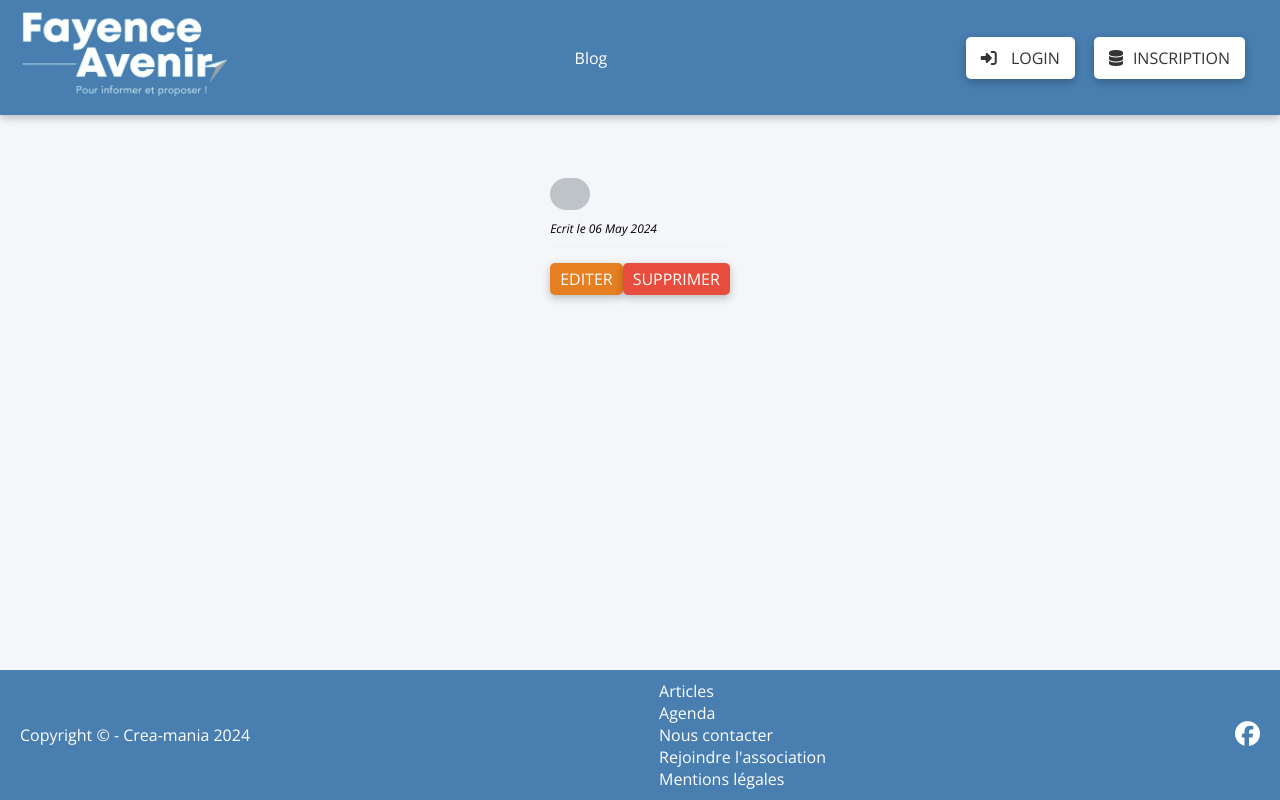
After one commit to GuillemotClement/Symfony-FayenceAvenir, a PHP site: template templates/article/show.html.twig in a window 1280 px wide. The commit adds this page. Run offline with PHP 8.4, Linux system fonts and the light colour scheme; the template is opened without the code that fills it, so the values that code supplies are empty; style sheets or scripts are compiled from the project's sources; some libraries are stand-ins or nearby versions.

Commit message:
Modification show article

```diff
--- a/assets/styles/components/_article.scss
+++ b/assets/styles/components/_article.scss
@@ -53,3 +53,33 @@
     }
   }
 }
+
+.ctn-article {
+  h1 {
+    text-transform: capitalize;
+    margin: 2rem 0;
+    text-align: center;
+  }
+  img {
+    border-radius: 5px;
+  }
+  .ctn-category {
+    margin: 1.5rem 0;
+    .category {
+      background: var(--gray);
+      padding: 0.5rem 2rem;
+      border-radius: 20px;
+    }
+  }
+  .article-date {
+    margin: 1rem 0;
+  }
+  .article-text {
+    text-align: justify;
+  }
+  .action {
+    margin: 1.5rem 0;
+    display: flex;
+    justify-content: space-around;
+  }
+}
--- a/assets/styles/components/_button.scss
+++ b/assets/styles/components/_button.scss
@@ -9,7 +9,7 @@
   text-transform: uppercase;
   margin-top: 2rem 0;
   &-small {
-    padding: 0.5rem;
+    padding: 0.5rem 1rem;
   }
   &:hover {
     opacity: 0.8;
@@ -32,3 +32,6 @@
     border: none;
   }
 }
+.action {
+  margin: 2rem 0;
+}
--- a/templates/administration/index.html.twig
+++ b/templates/administration/index.html.twig
@@ -8,6 +8,9 @@
 	<div class="sidebar">
 		<ul>
 			<li><a href="#article">Article</a></li>
+			<ul>
+				<li><a href="{{ path('article_new')}}">Ajouter article</a></li>
+			</ul>
 			<div class="separator"></div>
 			<li><a href="">Evènements</a></li>
 		</ul>
@@ -26,7 +29,7 @@
 								<div class="separator"></div>
 								<p>{{ article.content | slice(0, 50|trim) ~ '...' }}</p>
 								<div class="action">
-									<a href="" class="btn btn-primary btn-small">Show</a>
+									<a href="{{ path('article_show', {id: article.id}) }}" class="btn btn-primary btn-small">Show</a>
 									<a href="" class="btn btn-warning btn-small">Editer</a>
 									<a href="{{ path('article_delete', {id: article.id}) }}" class="btn btn-danger btn-small">Supprimer</a>
 								</div>
@@ -39,5 +42,4 @@
 		<div class="user-edit"></div>
 	</div>
 </div>
-
 {% endblock %}
--- /dev/null
+++ b/templates/article/show.html.twig
@@ -0,0 +1,20 @@
+{% extends 'base.html.twig' %}
+{% block body %}
+
+<div class="ctn-article">
+   <h1>{{ article.title}}</h1>
+    <img src="{{ article.picture }}" alt="">
+    <div class="ctn-category">
+      <p><span class="category">{{ article.category }}</span></p>
+    </div>
+    <p class="article-date small">Ecrit le {{ article.createdAt | date('d M Y')}}</p>
+    <div class="separator"></div>
+    <p class="article-text">{{ article.content }}</p>
+
+    <div class="action">
+      <a href="" class="btn btn-warning btn-small">Editer</a>
+      <a href="" class="btn btn-danger btn-small">Supprimer</a>
+    </div>
+</div>
+
+{% endblock %}
--- a/templates/partials/_header.html.twig
+++ b/templates/partials/_header.html.twig
@@ -5,7 +5,7 @@
     </a>
   </div>
   <ul class="nav">
-    <li class="mr-5"><a href="{{ path('article_show') }}">Blog</a></li>
+    <li class="mr-5"><a href="{{ path('articles_show') }}">Blog</a></li>
     {# <li><a href="">Evènements</a></li> #}
     {# <li><a href="">A propos</a></li> #}
   </ul>
```
Also changed, not shown: src/Controller/ArticleController.php (+12 -3 lines), templates/article/index.html.twig (+3 -7 lines).
